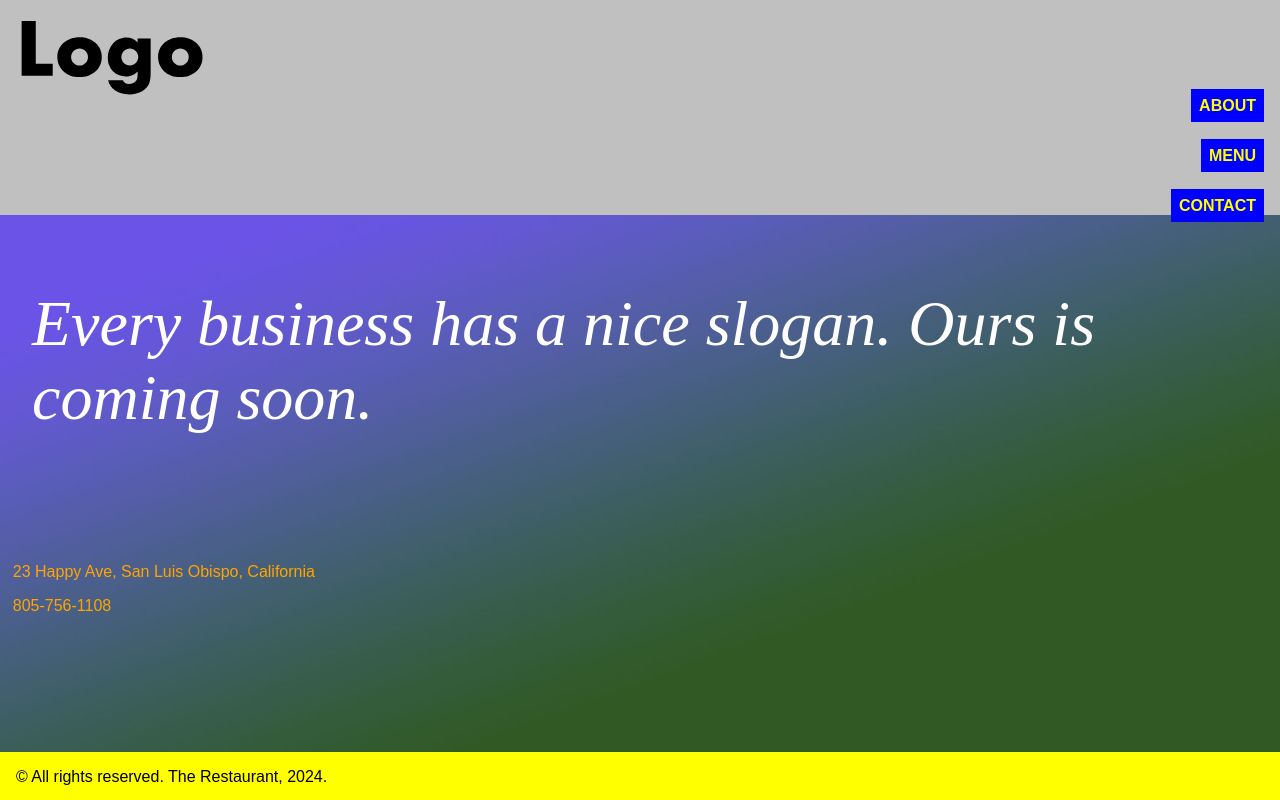
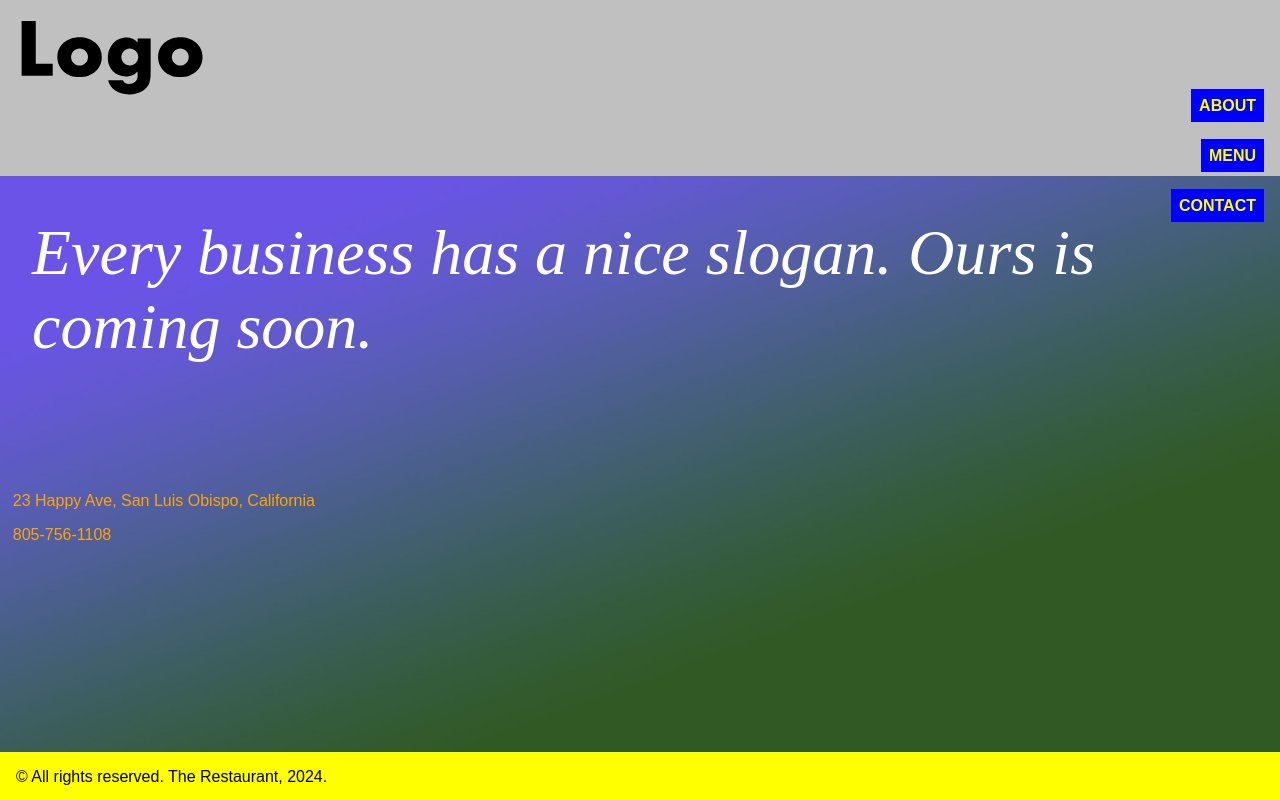
Before and after one commit to kmsugi/kmsugi.github.io, a plain HTML site: page grc338/website-mobile-first/index.html in a window 1280 px wide. Drawn offline with Linux system fonts and the light colour scheme.

Commit message:
Update style.css

```diff
--- a/grc338/website-mobile-first/style.css
+++ b/grc338/website-mobile-first/style.css
@@ -29,6 +29,7 @@ img {
 
 header {
 	display: block;
+	height: 10em;
 	grid-template-columns: ____ ____;
 	background: rgb(192,192,192);
 	padding: 1em 1em 0em;
```
